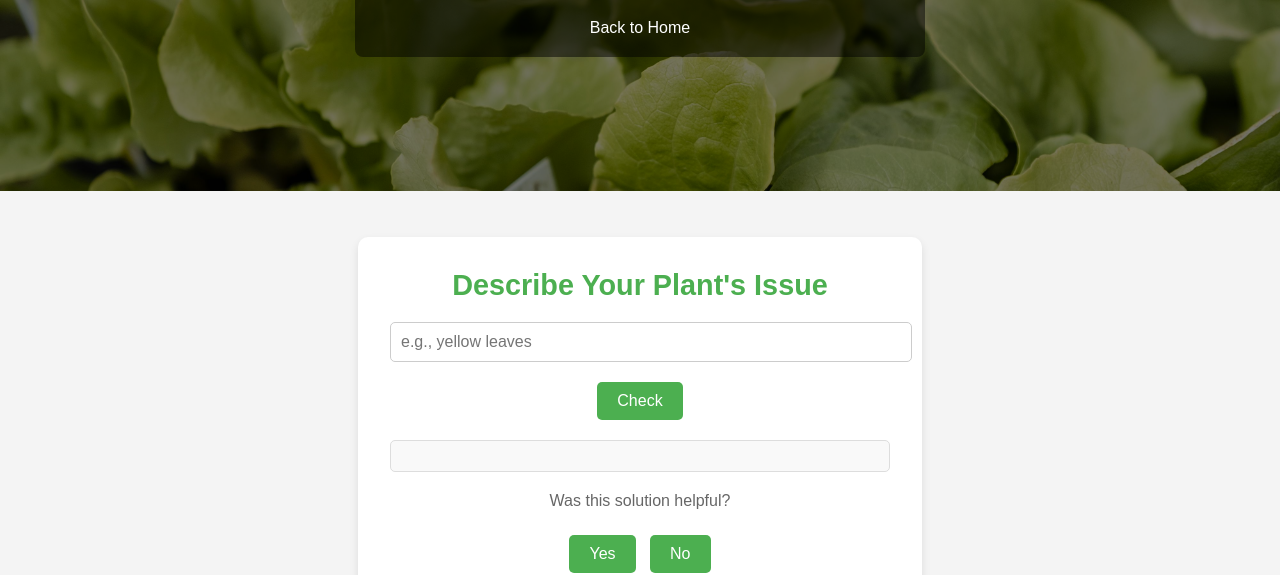
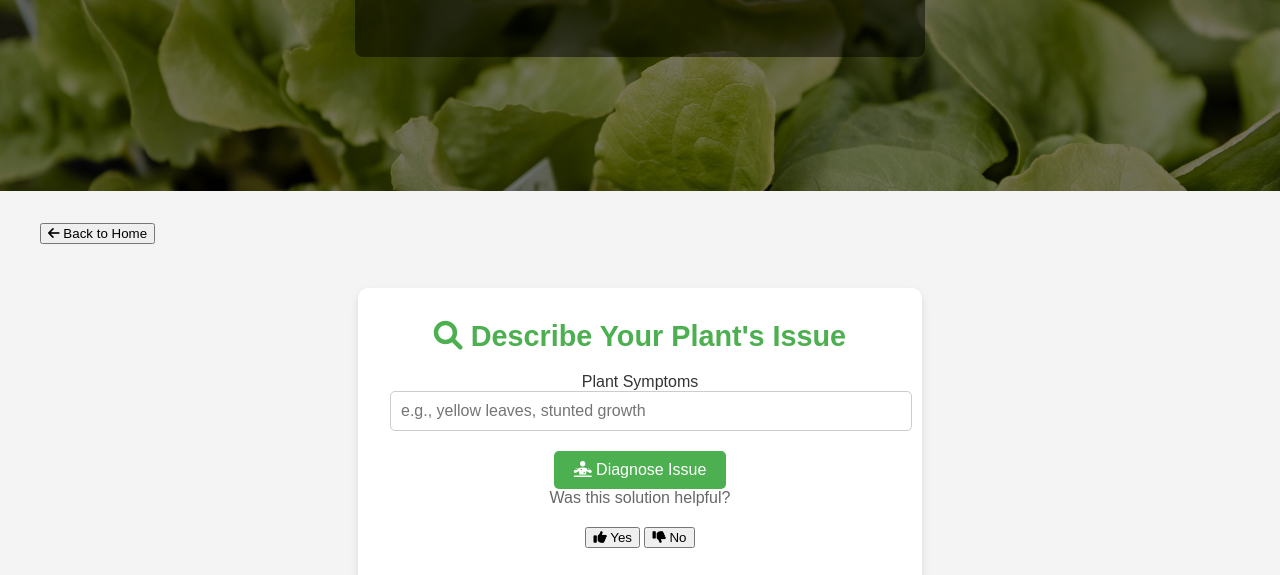
Before and after one commit to MrDhar/hydrorganic, a plain HTML site: page troubleshooting.html in a window 1280 px wide. Shown: the part 237-812 px from the top of the page. Drawn offline with Linux system fonts and the light colour scheme.

Commit message:
troubleshooting.html

```diff
--- a/troubleshooting.html
+++ b/troubleshooting.html
@@ -5,6 +5,8 @@
   <meta name="viewport" content="width=device-width, initial-scale=1.0">
   <title>Troubleshooting Assistant</title>
   <link rel="stylesheet" href="styles.css">
+  <!-- Font Awesome for icons -->
+  <link rel="stylesheet" href="https://cdnjs.cloudflare.com/ajax/libs/font-awesome/6.0.0/css/all.min.css">
 </head>
 <body>
   <!-- Header Section -->
@@ -14,24 +16,48 @@
         <h1>Troubleshooting Assistant</h1>
         <p>Get solutions for common hydroponic plant issues.</p>
       </div>
-      <a href="index.html" class="back-link">Back to Home</a>
+      <!-- Removed old back link -->
     </div>
   </header>
 
   <!-- Main Content Section -->
   <main>
+    <!-- New Back Button -->
+    <div class="back-button-container">
+      <button class="back-home-btn" onclick="window.location.href='index.html'">
+        <i class="fas fa-arrow-left"></i> Back to Home
+      </button>
+    </div>
+
     <div class="container">
       <div class="feature-card">
-        <h2>Describe Your Plant's Issue</h2>
-        <input type="text" id="symptom" placeholder="e.g., yellow leaves">
-        <button onclick="checkSymptom()" class="button">Check</button>
-        <div id="solution" class="solution-box"></div>
+        <h2><i class="fas fa-search"></i> Describe Your Plant's Issue</h2>
 
-        <!-- Feedback Section -->
-        <div id="feedback" class="feedback-box">
-          <p>Was this solution helpful?</p>
-          <button onclick="submitFeedback('yes')">Yes</button>
-          <button onclick="submitFeedback('no')">No</button>
+        <div class="input-group">
+          <label for="symptom">Plant Symptoms</label>
+          <input type="text" id="symptom" placeholder="e.g., yellow leaves, stunted growth">
+        </div>
+
+        <button onclick="checkSymptom()" class="button check-btn">
+          <i class="fas fa-diagnoses"></i> Diagnose Issue
+        </button>
+
+        <div id="solution" class="solution-card">
+          <!-- Solutions will appear here dynamically -->
+        </div>
+
+        <!-- Enhanced Feedback Section -->
+        <div class="feedback-section">
+          <p class="feedback-title">Was this solution helpful?</p>
+          <div class="feedback-buttons">
+            <button class="feedback-btn positive" onclick="submitFeedback('yes')">
+              <i class="fas fa-thumbs-up"></i> Yes
+            </button>
+            <button class="feedback-btn negative" onclick="submitFeedback('no')">
+              <i class="fas fa-thumbs-down"></i> No
+            </button>
+          </div>
+          <p class="feedback-thanks" id="feedback-thanks"></p>
         </div>
       </div>
     </div>
```
